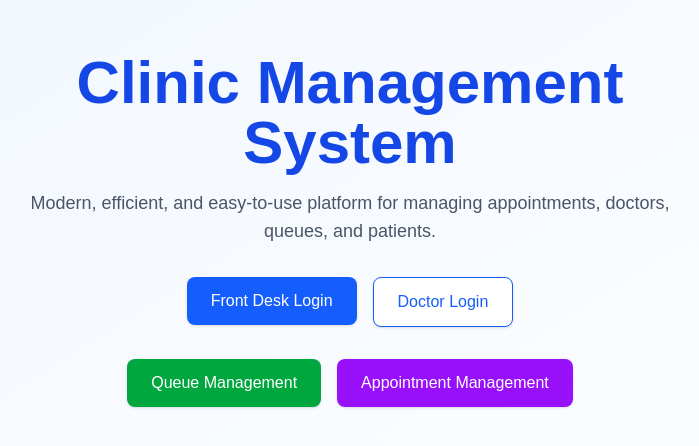
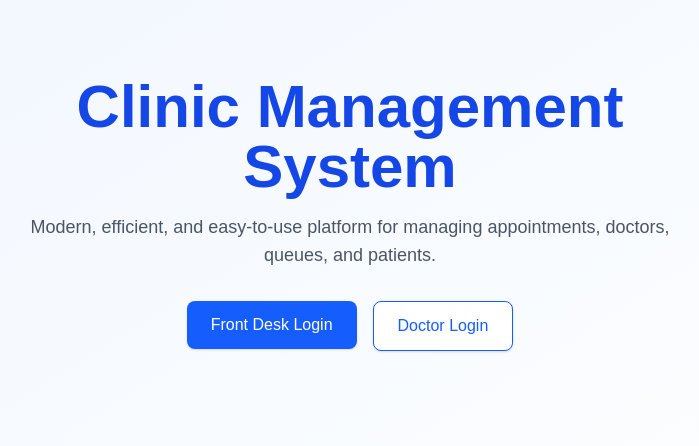
Before and after one commit to sukumar-cloud/Clinic-System, a Next.js app in the folder frontend/: page / in a window 1280 px wide. Shown: the part 170-616 px from the top of the page, without its empty margins (290-989 px from the left). Built offline with nearby package versions, Linux system fonts and the light colour scheme.

Commit message:
frontend

```diff
--- a/frontend/src/app/page.tsx
+++ b/frontend/src/app/page.tsx
@@ -14,14 +14,7 @@ export default function Page() {
   <button className="px-6 py-3 bg-white border border-blue-600 text-blue-600 rounded-lg shadow hover:bg-blue-50 transition w-full">Doctor Login</button>
 </Link>
         </div>
-        <div className="flex flex-col md:flex-row gap-4 justify-center">
-          <Link href="/queue">
-  <button className="px-6 py-3 bg-green-600 text-white rounded-lg shadow hover:bg-green-700 transition w-full">Queue Management</button>
-</Link>
-          <Link href="/appointments">
-  <button className="px-6 py-3 bg-purple-600 text-white rounded-lg shadow hover:bg-purple-700 transition w-full">Appointment Management</button>
-</Link>
-        </div>
+
       </div>
     </main>
   );
```
Also changed, not shown: 7 other files (tests, documents, lock files or other folders).
